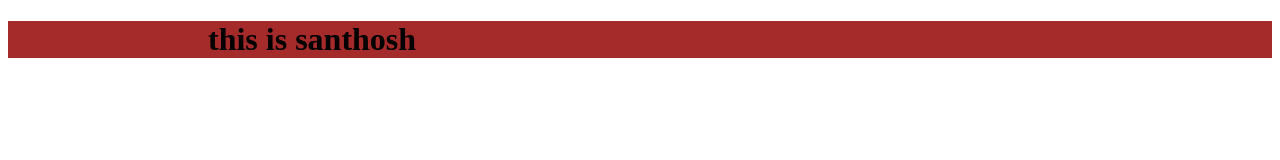
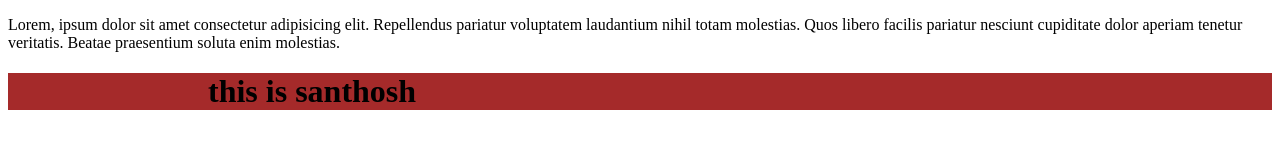
Before and after one commit to Santhosh-341/trail-one, a plain HTML site: page index.html/index.html in a window 1280 px wide. Drawn offline with Linux system fonts and the light colour scheme.

Commit message:
change my web site

```diff
--- a/index.html/index.html
+++ b/index.html/index.html
@@ -7,6 +7,7 @@
     <link rel="stylesheet" href="style.css">
 </head>
 <body>
+    <p>Lorem, ipsum dolor sit amet consectetur adipisicing elit. Repellendus pariatur voluptatem laudantium nihil totam molestias. Quos libero facilis pariatur nesciunt cupiditate dolor aperiam tenetur veritatis. Beatae praesentium soluta enim molestias.</p>
     <h1 id="santhu">this is santhosh</h1>
 </body>
 </html>
```
